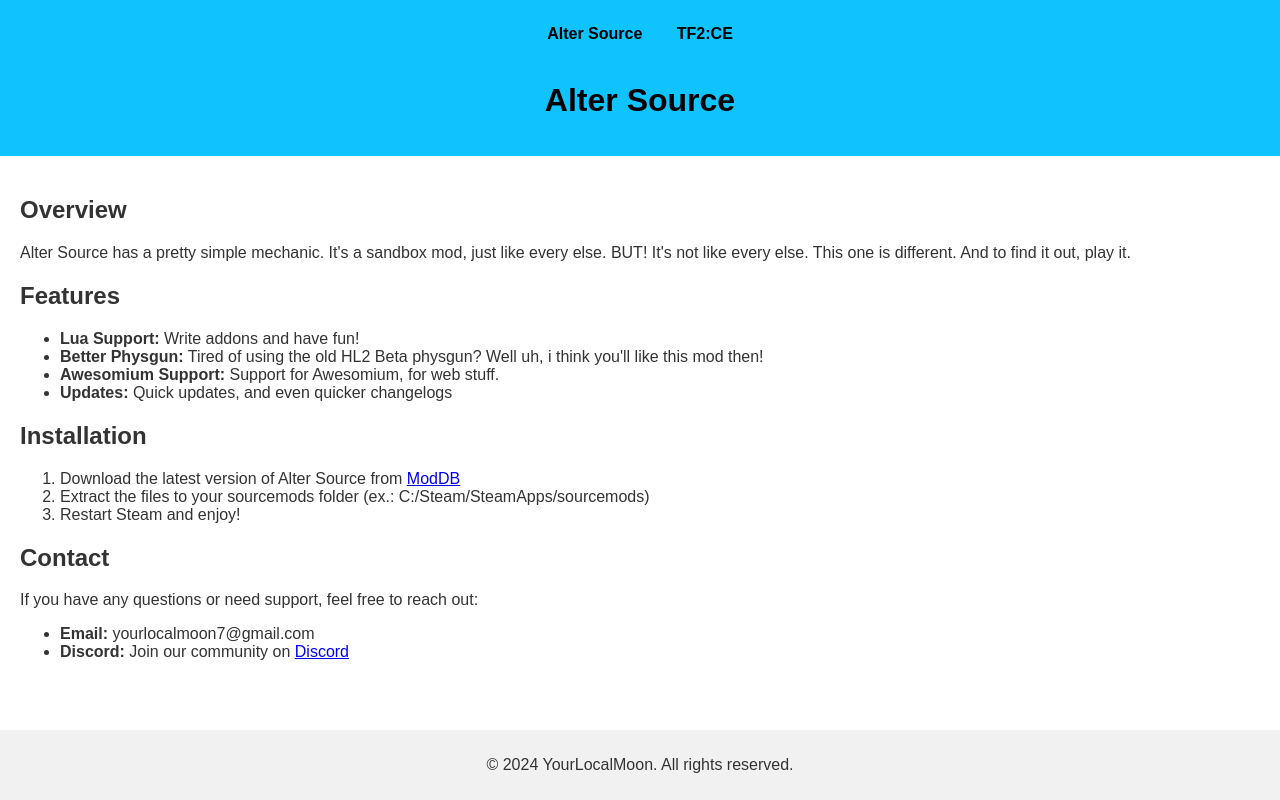
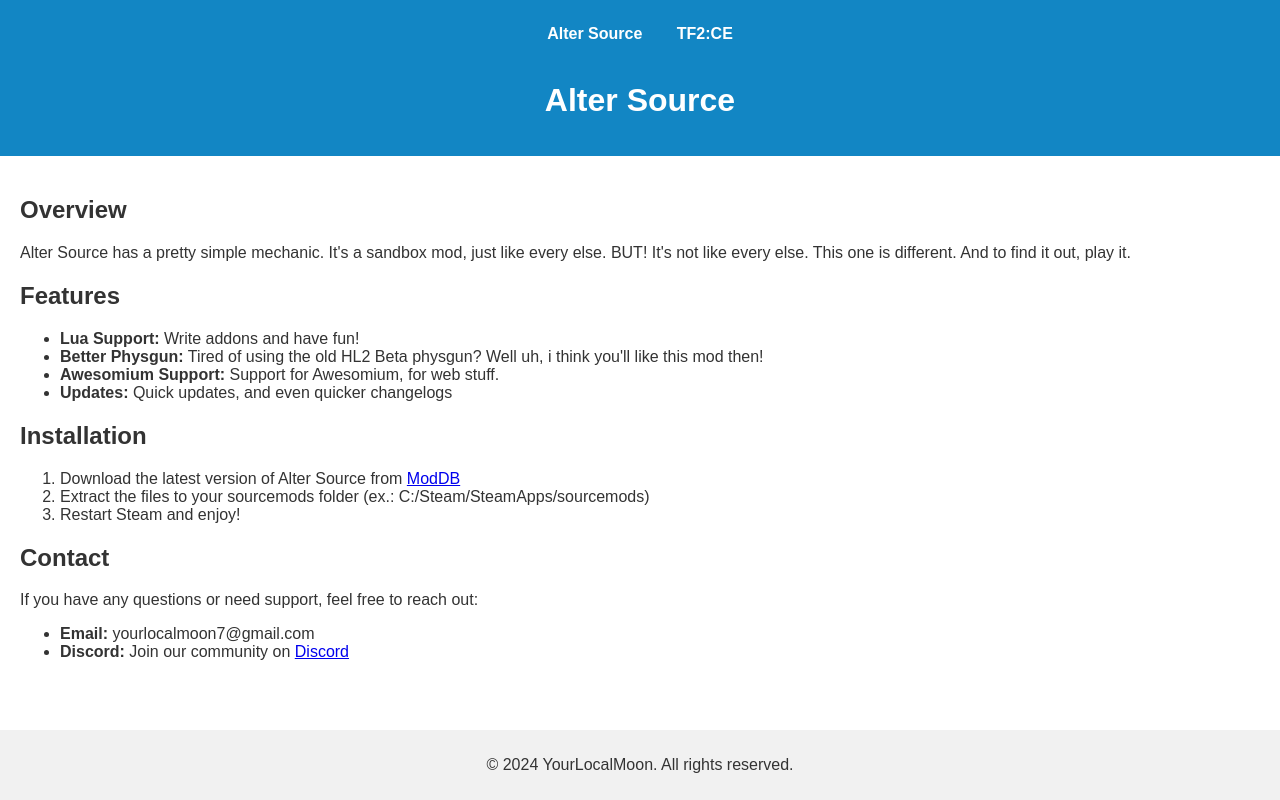
Before and after one commit to ThePixelMoon/thepixelmoon.github.io, a plain HTML site: page index.html in a window 1280 px wide. Drawn offline with Linux system fonts and the light colour scheme.

Commit message:
Update index.html

```diff
--- a/index.html
+++ b/index.html
@@ -12,8 +12,8 @@
             color: #333;
         }
         header {
-            background-color: #0fc3ff;
-            color: black;
+            background-color: #1286c4;
+            color: white;
             padding: 15px 0;
             text-align: center;
         }
@@ -22,7 +22,7 @@
             margin-top: 10px;
         }
         nav a {
-            color: black;
+            color: white;
             text-decoration: none;
             margin: 0 15px;
             font-weight: bold;
```
